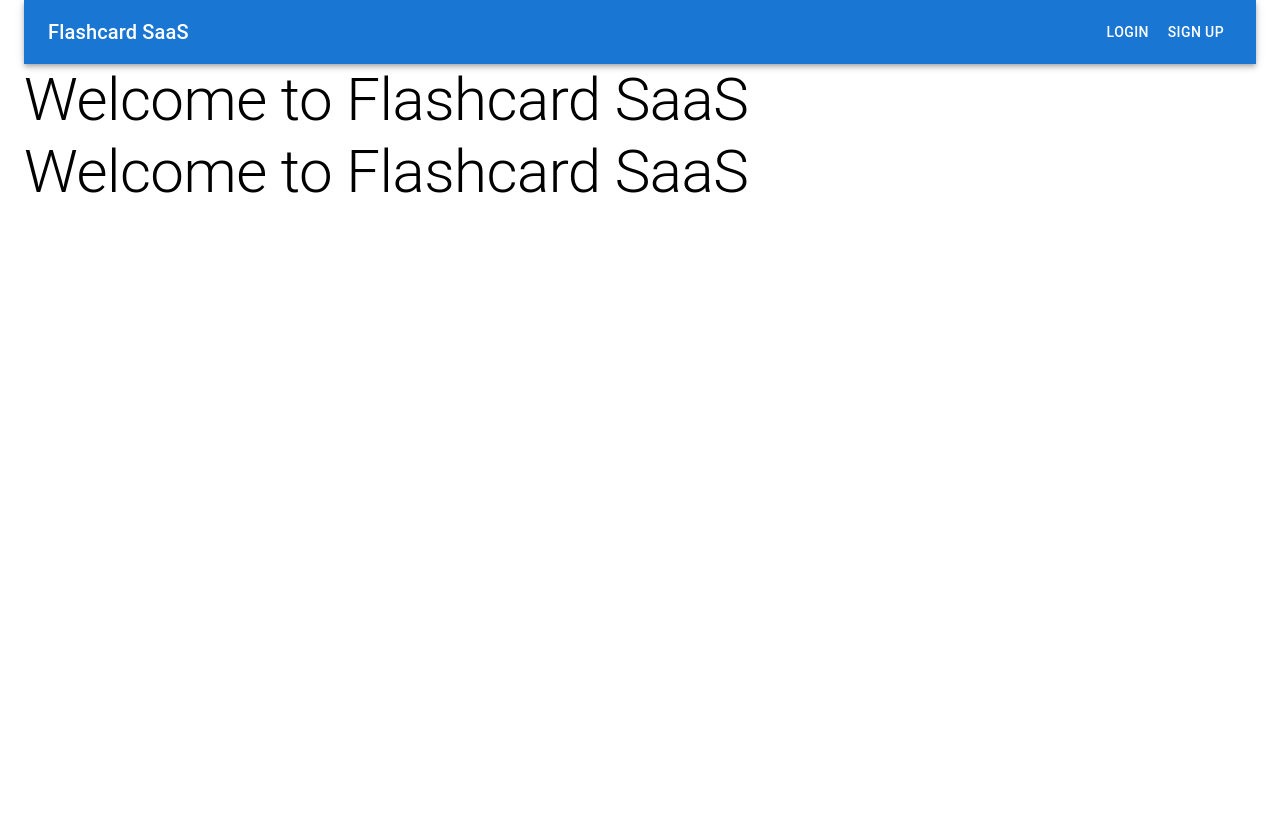
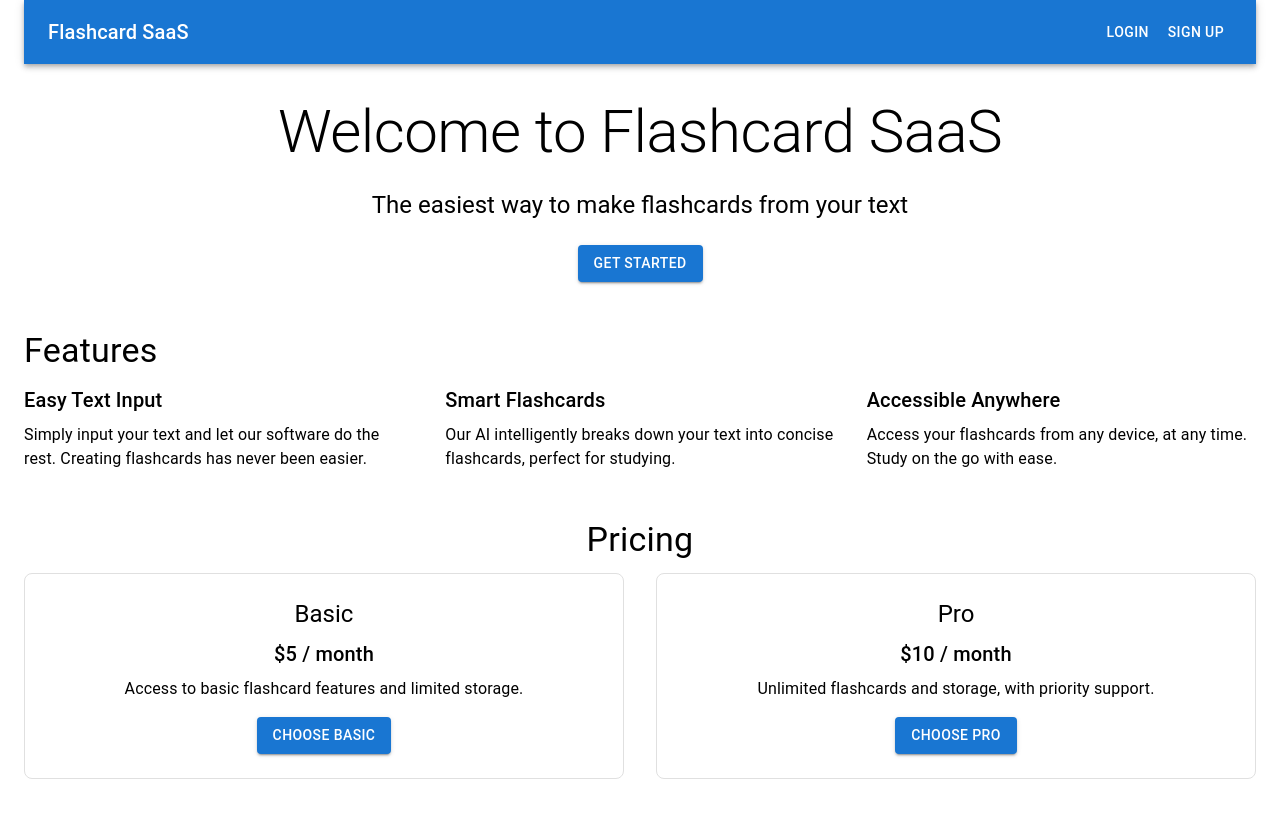
Before and after one commit to huytran2511/flashcard-saas, a Next.js app: page / in a window 1280 px wide. Shown: the top 818 px of the page. Built offline with nearby package versions, Linux system fonts and the light colour scheme; no server answers.

Commit message:
added features and pricing to home page

```diff
--- a/app/page.js
+++ b/app/page.js
@@ -1,12 +1,8 @@
-// 'use client'
-
-// import { AppBar, Toolbar, Typography, Button, Box, Grid, Container } from '@mui/material'
-// import { useState } from 'react'
 import Image from 'next/image'
 import getStripe from '@/utils/get-stripe' // Ensure this utility function is set up for Stripe integration
 import { SignedIn, SignedOut, UserButton } from '@clerk/nextjs'
 import Head from 'next/head'
-import { AppBar, Container, Toolbar, Typography, Button, Box } from '@mui/material'
+import { AppBar, Container, Toolbar, Typography, Button, Box, Grid } from '@mui/material'
 
 
 export default function Home() {
@@ -53,11 +49,112 @@ export default function Home() {
         </Toolbar>
       </AppBar>
 
-      <Box>
-        <Typography variant="h2">Welcome to Flashcard SaaS</Typography>
-        <Typography variant="h2">Welcome to Flashcard SaaS</Typography>
+      <Box
+        sx={{
+          textAlign: 'center',
+          my: 4,
+        }}
+      >
+        <Typography variant="h2" gutterBottom>
+          Welcome to Flashcard SaaS
+        </Typography>
+        <Typography variant="h5" gutterBottom>
+          {' '}
+          The easiest way to make flashcards from your text
+        </Typography>
+        <Button variant="contained" color="primary" sx={{mt: 2}}>
+          Get Started
+        </Button>
       </Box>
-
+      <Box sx={{my: 6}}>
+        <Typography variant="h4" gutterBottom>
+          Features
+        </Typography>
+        <Grid container spacing={4}>
+          <Grid item xs={12} md={4}>
+            <Typography variant="h6" gutterBottom>
+              Easy Text Input
+            </Typography>
+            <Typography>
+              {' '}
+              Simply input your text and let our software do the rest. Creating flashcards has never been easier.
+            </Typography>
+          </Grid>
+          <Grid item xs={12} md={4}>
+            <Typography variant="h6" gutterBottom>
+              Smart Flashcards
+            </Typography>
+            <Typography>
+              {' '}
+              Our AI intelligently breaks down your text into concise flashcards, perfect for studying.
+            </Typography>
+          </Grid>
+          <Grid item xs={12} md={4}>
+            <Typography variant="h6" gutterBottom>
+              Accessible Anywhere
+            </Typography>
+            <Typography>
+              {' '}
+              Access your flashcards from any device, at any time. Study on the go with ease.
+            </Typography>
+          </Grid>
+        </Grid>
+      </Box>
+      <Box sx={{my: 6, textAlign: 'center'}}>
+        <Typography variant="h4" gutterBottom>
+          Pricing
+        </Typography>
+        <Grid container spacing={4}>
+          <Grid item xs={12} md={6}>
+            <Box
+              sx={{
+                p: 3,
+                border: '1px solid',
+                borderColor: 'grey.300',
+                borderRadius: 2,
+              }}
+            >
+              <Typography variant="h5" gutterBottom>
+                Basic
+              </Typography>
+              <Typography variant="h6" gutterBottom>
+                $5 / month
+              </Typography>
+              <Typography>
+                {' '}
+                Access to basic flashcard features and limited storage.
+              </Typography>
+              <Button variant="contained" color="primary" sx={{mt: 2}}>
+                Choose Basic
+              </Button>
+            </Box>
+          </Grid>
+          <Grid item xs={12} md={6}>
+            <Box
+              sx={{
+                p: 3,
+                border: '1px solid',
+                borderColor: 'grey.300',
+                borderRadius: 2,
+              }}
+            >
+              <Typography variant="h5" gutterBottom>
+                Pro
+              </Typography>
+              <Typography variant="h6" gutterBottom>
+                $10 / month
+              </Typography>
+              <Typography>
+                {' '}
+                Unlimited flashcards and storage, with priority support.
+              </Typography>
+              <Button variant="contained" color="primary" sx={{mt: 2}}>
+                Choose Pro
+              </Button>
+            </Box>
+          </Grid>
+        </Grid>
+      </Box>
     </Container>
 
 
```
Also changed, not shown: app/sign-in/[[…sign-in]]/page.js (renamed from app/sign-in/[…sign-in]/page.js).
